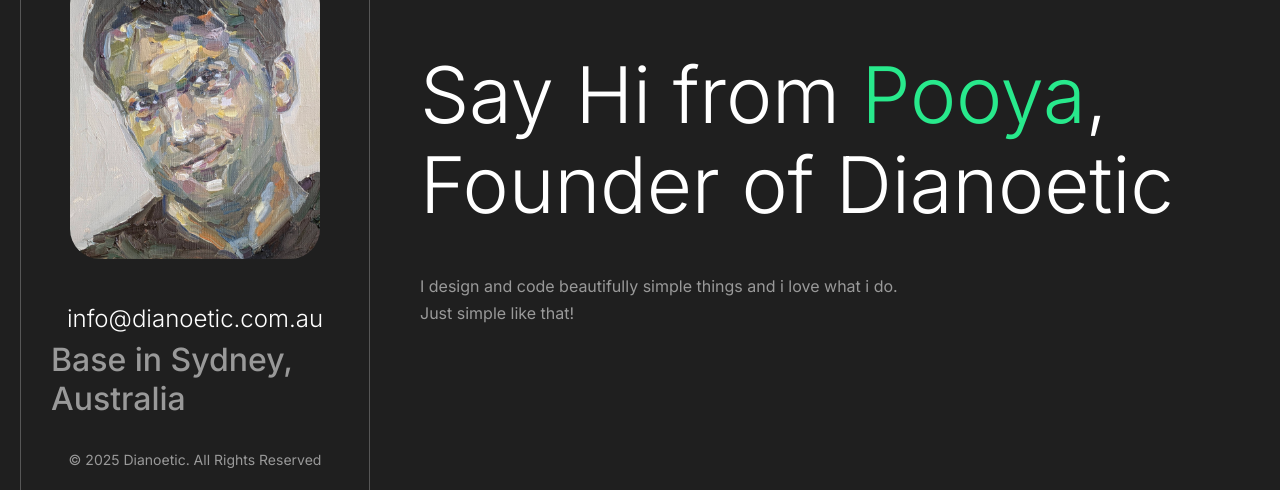
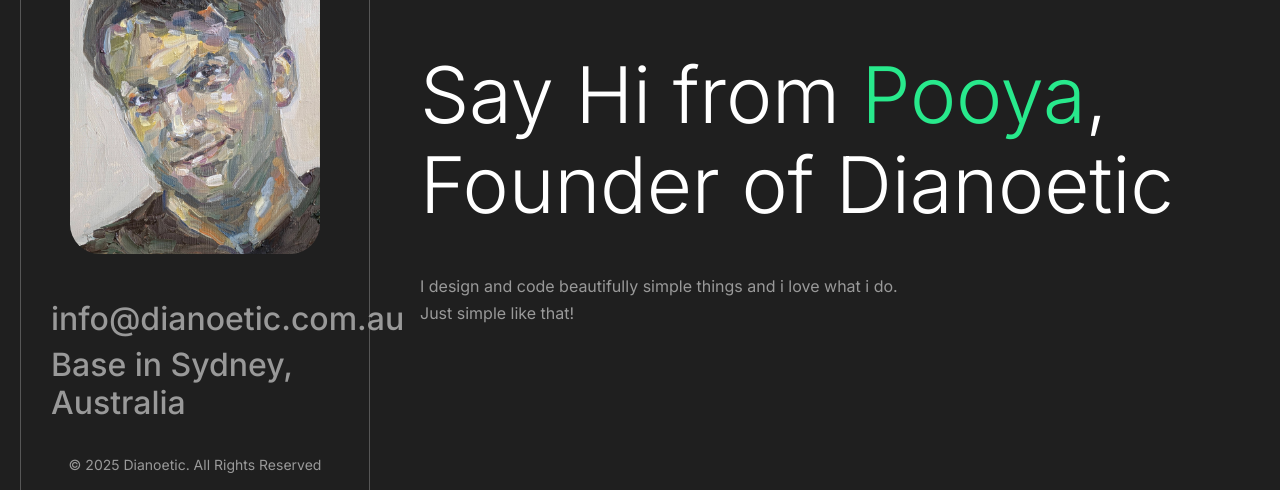
Before and after one commit to SemicolonDG/semicolondg.github.io, a plain HTML site: page index.html in a window 1280 px wide. Shown: the part 133-623 px from the top of the page. Drawn offline with nearby package versions, Linux system fonts and the light colour scheme.

Commit message:
Update index.html

```diff
--- a/index.html
+++ b/index.html
@@ -158,7 +158,7 @@
             <span class="designation">Framer Designer &amp; Developer</span>
         </div>
         <img class="me" src="./assets/images/pooya_karambakhsh.jpg" alt="Me">
-        <h3 class="email">info@dianoetic.com.au</h3>
+        <h2 class="email">info@dianoetic.com.au</h2>
         <h2 class="address">Base in Sydney, Australia</h2>
         <p class="copyright">© 2025 Dianoetic. All Rights Reserved</p>
         <ul class="social-profile d-flex align-items-center flex-wrap justify-content-center">
@@ -190,7 +190,7 @@
                         <span class="designation">Framer Designer &amp; Developer</span>
                     </div>
                     <img class="me" src="./assets/images/pooya_karambakhsh.jpg" alt="Me">
-                    <h3 class="email">info@dianoetic.com.au</h3>
+                    <h2 class="email">info@dianoetic.com.au</h2>
                     <h2 class="address">Base in Sydney, Australia</h2>
                     <p class="copyright">© 2025 Dianoetic. All Rights Reserved</p>
                     <ul class="social-profile d-flex align-items-center flex-wrap justify-content-center">
```
